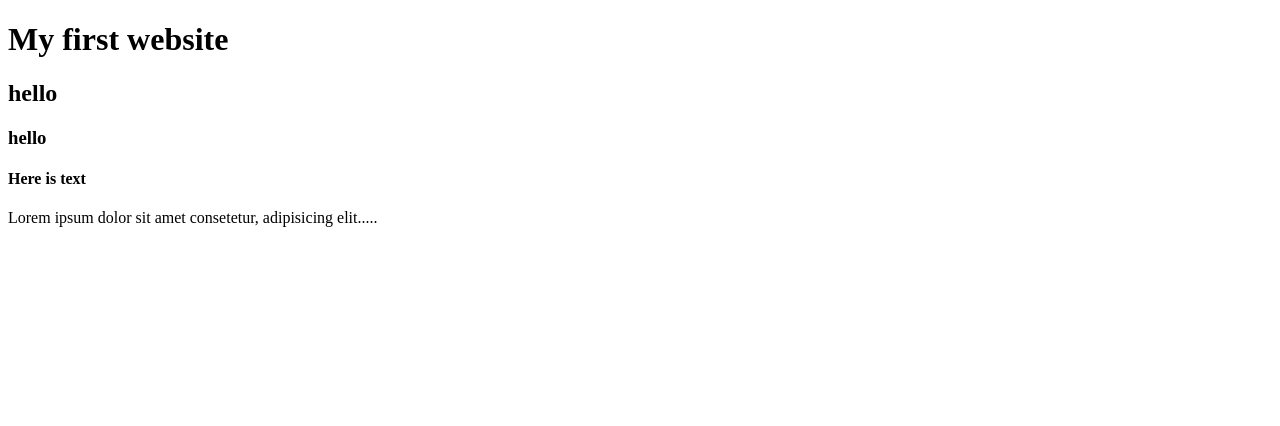
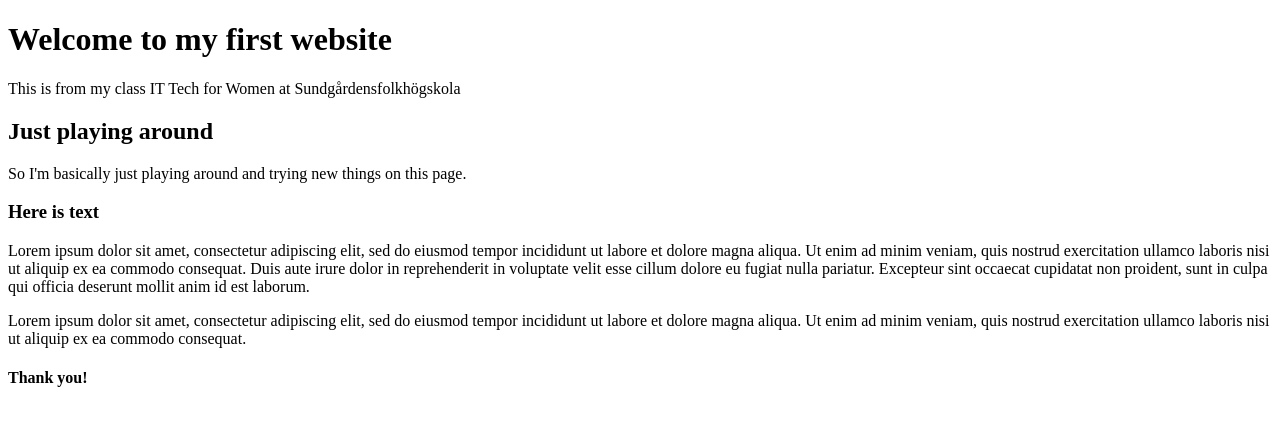
Before and after one commit to Lizzilo/sundgardenfirstpagetest, a plain HTML site: page index.html in a window 1280 px wide. Drawn offline with Linux system fonts and the light colour scheme.

Commit message:
initial commit

```diff
--- a/index.html
+++ b/index.html
@@ -6,17 +6,30 @@
     <meta name="viewport" content="width=device-width, initial-scale=1.0">
     <title>My first webpage</title>
 </head>
-<body>
-    <h1>My first website</h1>
-    <h2>hello</h2>
-    <h3>hello</h3>
+ <body>
+    <h1>Welcome to my first website</h1>
+     <p>This is from my class IT Tech for Women at Sundgårdensfolkhögskola</p>
 
-    <div>
-        <h4>Here is text</h4>
-        <p>Lorem ipsum dolor sit amet consetetur, adipisicing elit.....</p>
-    </div>
+    <h2>Just playing around</h2>
+     <p>So I'm basically just playing around and trying new things on this page.</p>
+
+       <div>
+        <h3>Here is text</h3>
+         <p>Lorem ipsum dolor sit amet, consectetur adipiscing elit, sed do eiusmod tempor incididunt
+            ut labore et dolore magna aliqua. Ut enim ad minim veniam, quis nostrud exercitation ullamco
+            laboris nisi ut aliquip ex ea commodo consequat. Duis aute irure dolor in reprehenderit
+            in voluptate velit esse cillum dolore eu fugiat nulla pariatur.
+            Excepteur sint occaecat cupidatat non proident, sunt in culpa qui officia deserunt mollit anim
+            id est laborum.
+        <br>
+        <p>Lorem ipsum dolor sit amet, consectetur adipiscing elit, sed do eiusmod tempor incididunt
+            ut labore et dolore magna aliqua. Ut enim ad minim veniam, quis nostrud exercitation ullamco
+            laboris nisi ut aliquip ex ea commodo consequat.</p>
+
+    <h4>Thank you!</h4>
+       </div>
 
 
     <!--TO DO: add a paragraph with contact information-->
-</body>
+ </body>
 </html>
```
Also changed, not shown: pages/contact.html (added), styles/contact.css (added).
